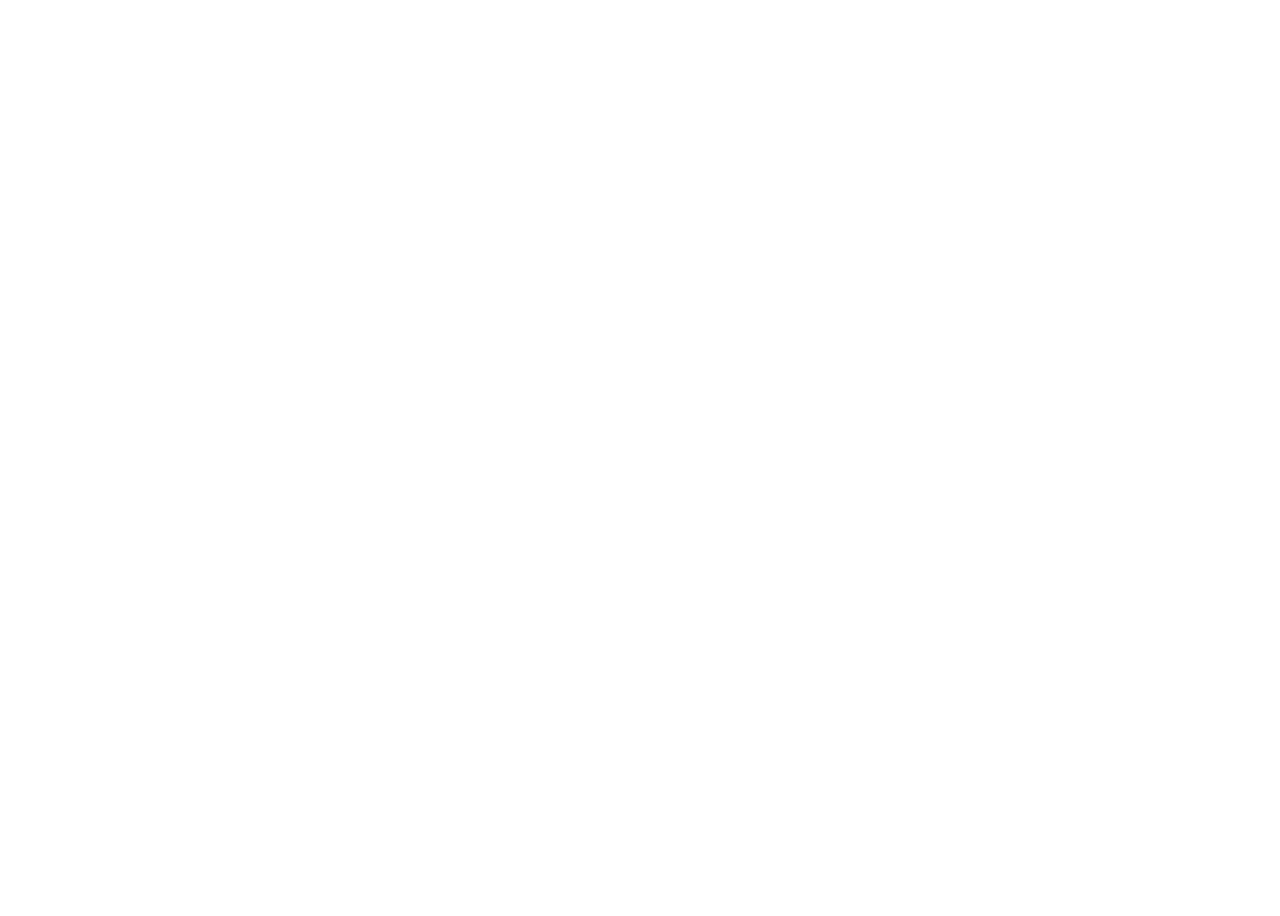
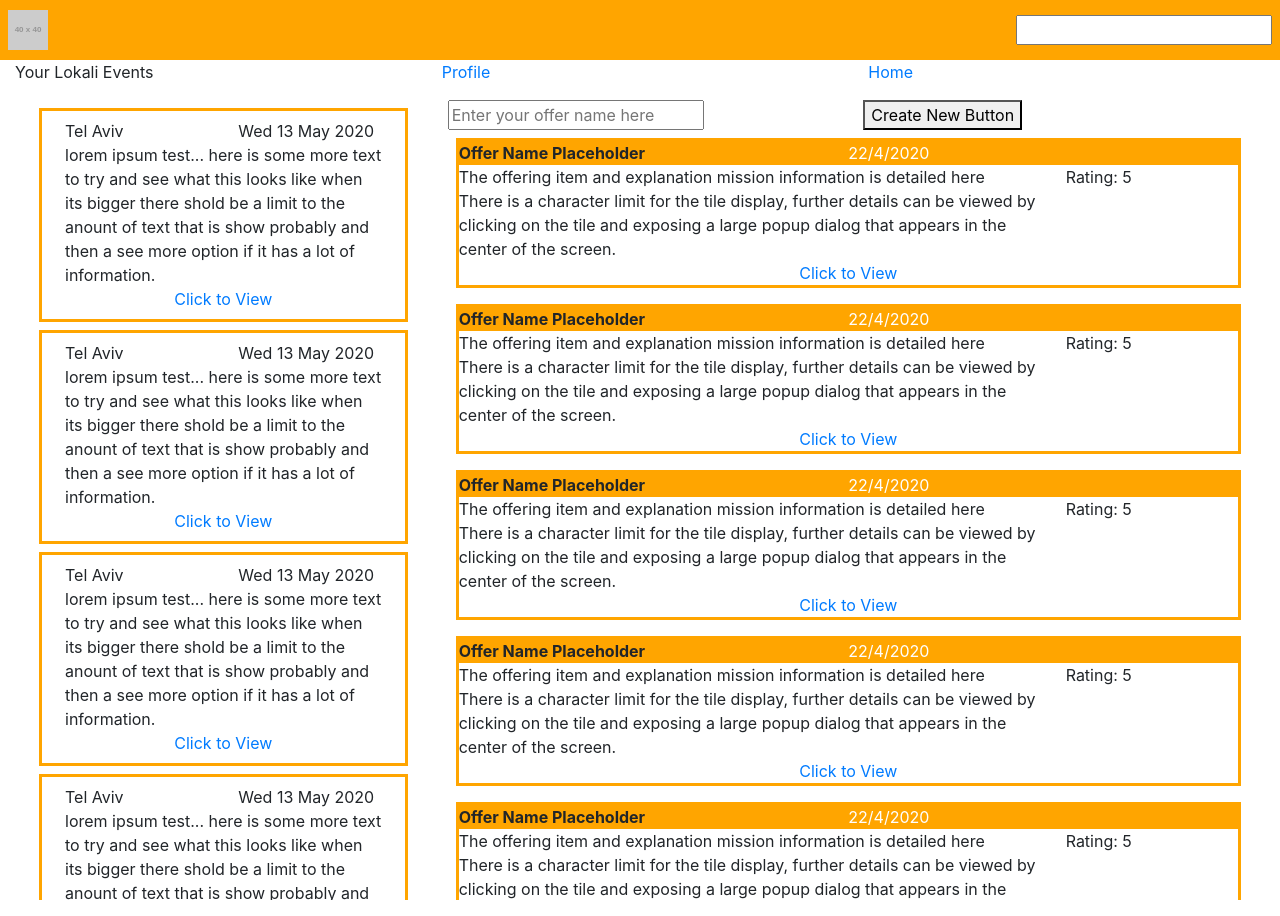
Before and after one commit to sharifhh/lokali-server, a React (Create React App) app in the folder client/: page / in a window 1280 px wide. Before the commit the page ends 800 px from the top, so only its background shows below. Built offline with nearby package versions, Linux system fonts and the light colour scheme.

Commit message:
initialized add offer page

```diff
--- a/client/src/App.js
+++ b/client/src/App.js
@@ -1,10 +1,13 @@
 import React from 'react';
 import 'bootstrap/dist/css/bootstrap.css';
+import AddOffering from './pages/AddOffering'
+import Header from './components/Header'
 
 function App() {
   return (
     <div className="App">
-
+      <Header />
+      <AddOffering />
     </div>
   );
 }
--- /dev/null
+++ b/client/src/components/Header.jsx
@@ -0,0 +1,10 @@
+import React from "react";
+
+const Header = (props) => {
+  return <div className="d-flex justify-content-between align-items-center" style={{ height:'60px', width: "100vw", background: "orange" }}>
+      <div className='m-2'><img src="https://via.placeholder.com/40" alt="" srcset=""/></div>
+      <div className='m-2'><input type="text"/></div>
+  </div>;
+};
+
+export default Header;
--- /dev/null
+++ b/client/src/pages/AddOffering.jsx
@@ -0,0 +1,221 @@
+import React from "react";
+
+const AddOfferingPage = (props) => {
+  return (
+    <>
+      <div className="container-fluid">
+        <div className="row">
+          <div className="col">Your Lokali Events</div>
+          <div className="col">
+            <a href="/profile">Profile</a>
+          </div>
+          <div className="col">
+            <a href="/home">Home</a>
+          </div>
+        </div>
+        <div className="row no-gutters">
+          <div className="col-md-4">
+            <Events />
+          </div>
+          <div className="col-md-8">
+            <Offers />
+          </div>
+        </div>
+      </div>
+    </>
+  );
+};
+
+const Events = (props) => {
+  const events = [
+    {
+      location: "Tel Aviv",
+      date: "Wed 13 May 2020",
+      info:
+        "lorem ipsum test... here is some more text to try and see what this looks like when its bigger there shold be a limit to the anount of text that is show probably and then a see more option if it has a lot of information.",
+    },
+    {
+      location: "Tel Aviv",
+      date: "Wed 13 May 2020",
+      info:
+        "lorem ipsum test... here is some more text to try and see what this looks like when its bigger there shold be a limit to the anount of text that is show probably and then a see more option if it has a lot of information.",
+    },
+    {
+      location: "Tel Aviv",
+      date: "Wed 13 May 2020",
+      info:
+        "lorem ipsum test... here is some more text to try and see what this looks like when its bigger there shold be a limit to the anount of text that is show probably and then a see more option if it has a lot of information.",
+    },
+    {
+      location: "Tel Aviv",
+      date: "Wed 13 May 2020",
+      info:
+        "lorem ipsum test... here is some more text to try and see what this looks like when its bigger there shold be a limit to the anount of text that is show probably and then a see more option if it has a lot of information.",
+    },
+    {
+      location: "Tel Aviv",
+      date: "Wed 13 May 2020",
+      info:
+        "lorem ipsum test... here is some more text to try and see what this looks like when its bigger there shold be a limit to the anount of text that is show probably and then a see more option if it has a lot of information.",
+    },
+    {
+      location: "Tel Aviv",
+      date: "Wed 13 May 2020",
+      info:
+        "lorem ipsum test... here is some more text to try and see what this looks like when its bigger there shold be a limit to the anount of text that is show probably and then a see more option if it has a lot of information.",
+    },
+  ];
+  return (
+    <div className="m-3" style={{ maxHeight: "100vh", overflow: "auto" }}>
+      {events.map((event, i) => (
+        <div className="m-2 p-2" style={{ border: "3px solid orange" }} key={i}>
+          <div className="container">
+            <div className="row">
+              <div className="col">{event.location}</div>
+              <div className="col">{event.date}</div>
+            </div>
+            <div className="row">
+              <div className="col">{event.info}</div>
+            </div>
+            <div className="row">
+              <div className="col text-center">
+                <a href="">Click to View</a>
+              </div>
+            </div>
+          </div>
+        </div>
+      ))}
+      <h1>LOGO HERE</h1>
+    </div>
+  );
+};
+
+const Offers = (props) => {
+  const offersArray = [
+    {
+      heading: "Offer Name Placeholder",
+      subheading:
+        "The offering item and explanation mission information is detailed here",
+      content:
+        "There is a character limit for the tile display, further details can be viewed by clicking on the tile and exposing a large popup dialog that appears in the center of the screen.",
+      rating: 5,
+      date: "22/4/2020",
+    },
+    {
+      heading: "Offer Name Placeholder",
+      subheading:
+        "The offering item and explanation mission information is detailed here",
+      content:
+        "There is a character limit for the tile display, further details can be viewed by clicking on the tile and exposing a large popup dialog that appears in the center of the screen.",
+      rating: 5,
+      date: "22/4/2020",
+    },
+    {
+      heading: "Offer Name Placeholder",
+      subheading:
+        "The offering item and explanation mission information is detailed here",
+      content:
+        "There is a character limit for the tile display, further details can be viewed by clicking on the tile and exposing a large popup dialog that appears in the center of the screen.",
+      rating: 5,
+      date: "22/4/2020",
+    },
+    {
+      heading: "Offer Name Placeholder",
+      subheading:
+        "The offering item and explanation mission information is detailed here",
+      content:
+        "There is a character limit for the tile display, further details can be viewed by clicking on the tile and exposing a large popup dialog that appears in the center of the screen.",
+      rating: 5,
+      date: "22/4/2020",
+    },
+    {
+      heading: "Offer Name Placeholder",
+      subheading:
+        "The offering item and explanation mission information is detailed here",
+      content:
+        "There is a character limit for the tile display, further details can be viewed by clicking on the tile and exposing a large popup dialog that appears in the center of the screen.",
+      rating: 5,
+      date: "22/4/2020",
+    },
+    {
+      heading: "Offer Name Placeholder",
+      subheading:
+        "The offering item and explanation mission information is detailed here",
+      content:
+        "There is a character limit for the tile display, further details can be viewed by clicking on the tile and exposing a large popup dialog that appears in the center of the screen.",
+      rating: 5,
+      date: "22/4/2020",
+    },
+    {
+      heading: "Offer Name Placeholder",
+      subheading:
+        "The offering item and explanation mission information is detailed here",
+      content:
+        "There is a character limit for the tile display, further details can be viewed by clicking on the tile and exposing a large popup dialog that appears in the center of the screen.",
+      rating: 5,
+      date: "22/4/2020",
+    },
+  ];
+  return (
+    <div className="m-3" style={{ maxHeight: "100vh", overflow: "auto" }}>
+      <div className="row">
+        <div className="col">
+          <input
+            style={{
+              height: "30px",
+              // width stretch to button
+            }}
+            type="text"
+            placeholder="Enter your offer name here"
+          />
+        </div>
+        <div className="col">
+          <button>Create New Button</button>
+        </div>
+      </div>
+      <div className="d-flex flex-wrap">
+        {offersArray.map((offer, i) => (
+          <div className="m-2" style={{ border: "3px solid orange" }}>
+            <div
+              className="row d-flex no-gutters justify-content-between"
+              style={{ backgroundColor: "orange" }}
+            >
+              <div className="col font-weight-bold">{offer.heading}</div>
+              <div className="col text-white">{offer.date}</div>
+            </div>
+            <div className="row">
+              <div className="col">
+                <div className="row">
+                  <div className="col">
+                    <div className="row">
+                      <div className="col ">{offer.subheading}</div>
+                    </div>
+                    <div className="row">
+                      <div className="col">{offer.content}</div>
+                    </div>
+                  </div>
+                  <div className="col-3">Rating: {offer.rating}</div>
+                </div>
+              </div>
+            </div>
+            <div className="row">
+              <div className="col text-center">
+                <a href="">Click to View</a>
+              </div>
+            </div>
+          </div>
+        ))}
+      </div>
+    </div>
+  );
+};
+
+const Modal = (props) => {
+  return (
+    <div className="modal">
+      <div className="modal-content"></div>
+    </div>
+  );
+};
+
+export default AddOfferingPage;
```
